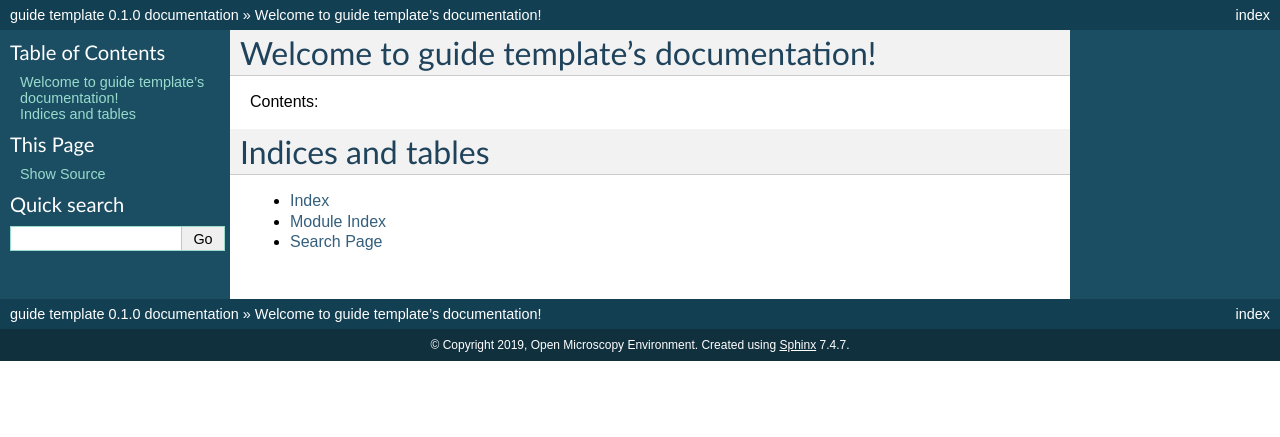
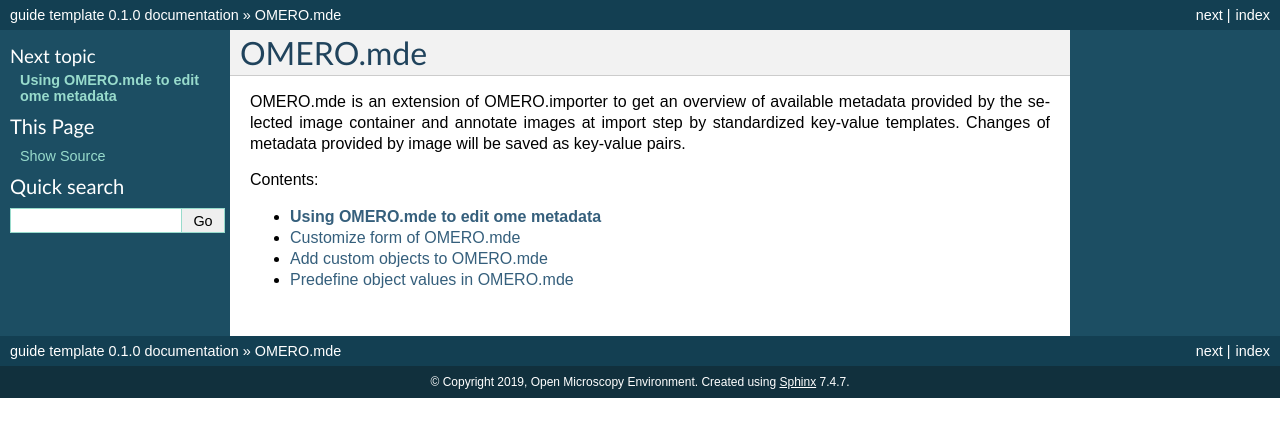
Before and after one commit to ome/omero-guide-mde, a Sphinx documentation site: the page built from docs/index.rst, in a window 1280 px wide. Shown: the top 437 px of the page. Built offline with Sphinx 7.4.7, drawn with Linux system fonts in a browser that asks for light colours.

Commit message:
initial commit

```diff
--- a/docs/index.rst
+++ b/docs/index.rst
@@ -1,16 +1,13 @@
-Welcome to guide template's documentation!
+OMERO.mde
 ==========================================
+OMERO.mde is an extension of OMERO.importer to get an overview of available metadata provided by the selected image container and annotate images at import step by standardized key-value templates. Changes of metadata provided by image will be saved as key-value pairs.
 
 Contents:
 
 .. toctree::
-   :maxdepth: 2
+   :maxdepth: 1
 
-
-
-Indices and tables
-==================
-
-* :ref:`genindex`
-* :ref:`modindex`
-* :ref:`search`
+   mde_editStandard
+   mde_customizeView
+   mde_customizeObjects
+   mde_predefineObjects
--- /dev/null
+++ b/docs/mde_customizeObjects.rst
@@ -0,0 +1,2 @@
+Add custom objects to OMERO.mde
+================================
--- /dev/null
+++ b/docs/mde_customizeView.rst
@@ -0,0 +1,2 @@
+Customize form of OMERO.mde
+==============================
--- /dev/null
+++ b/docs/mde_editStandard.rst
@@ -0,0 +1,84 @@
+**Using OMERO.mde to edit ome metadata**
+==========================================
+
+**Description**
+------------------
+We will show:
+
+- How to enable OMERO.mde feature for the OMERO.importer
+
+- How to edit ome metadata
+
+
+**Setup**
+----------------------
+Install the OMERO.insight client as described in https://omero-guides.readthedocs.io/en/latest/upload/docs/import-desktop-client.html#setup
+
+Go to *OMERO.insight/config/* and edit *container.xml* and *containerImporter.xml*. To enable the OMERO.mde set boolean to ``true`` in::
+
+        <!-- mde on/off -->
+
+        <entry name="omero.client.import.mde.enabled" type="boolean">false</entry>
+
+and save the files.
+
+
+**Step-by-Step**
+--------------------------
+#. Start OMERO.importer and login.
+
+#. Select your files for import and add it to the queue.
+
+#. Click on the MDE Button |mde_button1| at the right bottom pane.
+
+#. In the ``Specify MetaData`` window, select a file to show available metadata stored in the file container. After reading the metadata of the file by Bio-Formats
+   you can find in the middle pane the object tree with standard OME objects like Image, Experiment, Detector etc.
+   The properties of the selected object in the object tree and its subtree are displayed on the right pane as key-value pairs.
+   For instrument objects there is a table with all objects of the same type as ``available Elements`` as defined in the file container.
+
+   |mde_filterExample|
+
+Now you can editing the properties of the object.
+
+You can:
+
+- change the unit
+
+- add or change the value or select another value from the list of possible values
+
+- replace all properties of an instrument object by selecting an element from the ``available Element`` list
+
+
+**Modifying the object tree**
+
+Add an additional object in the object tree:
+
+#. Click with the right mouse button on the object for which a child object should be created.
+
+#. Select an object from list under ``Insert Node`` to insert an object.
+
+Copy and paste of a subtree:
+
+#. Click with the right mouse button on the root of the subtree you want to copy.
+
+#. Select ``Edit > Copy`` to copy this subtree.
+
+#. Select the object where you want to insert the subtree ( you can only insert the subtree where this type of rootobject is allowed as a child)
+   and select by right mouse click ``Edit > Paste``. Only the structure of the subtree will be inserted, not the values of the properties.
+
+
+To reset to original object tree based on file information press the ``Reset object tree`` button.
+To reset all object and properties changes press the ``Clear Input`` button.
+
+If you edit the properties and object for a folder, all files in the folder inherit the changes.
+
+All changes will be add as key-value annotation to the file after import.
+
+|mde_annotation|
+
+
+.. |mde_button1| image:: images/mde_button1.png
+        :width: 0.6in
+        :height: 0.2in
+.. |mde_filterExample| image:: images/mde_filter.png
+.. |mde_annotation| image:: images/mde_annotation.png
--- /dev/null
+++ b/docs/mde_predefineObjects.rst
@@ -0,0 +1,2 @@
+Predefine object values in OMERO.mde
+======================================
```
Also changed, not shown: docs/images/mde_annotation.png (added), docs/images/mde_button1.png (added), docs/images/mde_filter.png (added).
